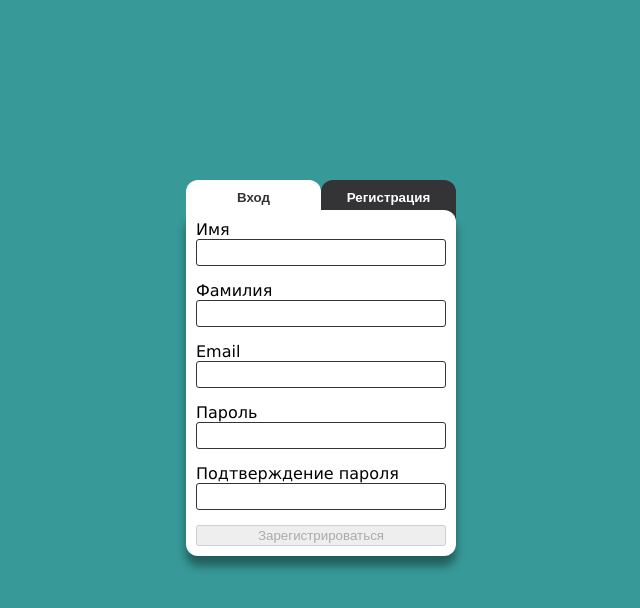
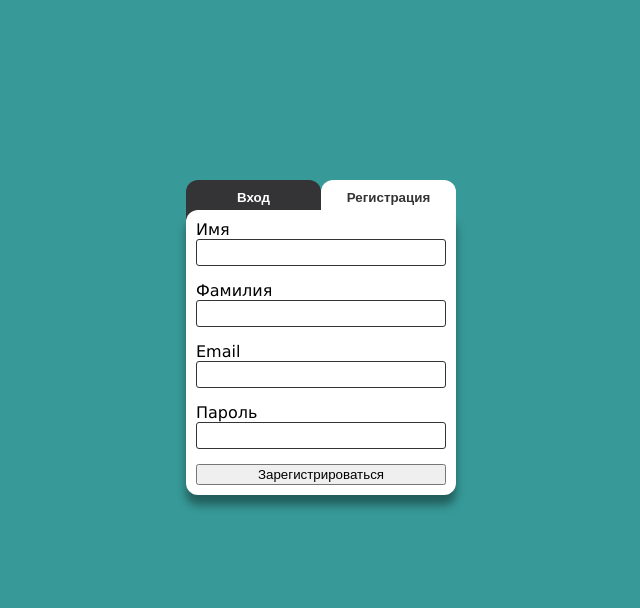
Before and after one commit to sashadivanchik/real-time-form-validation, a website built with webpack: page src/index.html in a window 1280 px wide. Both pictures are taken after a click on the button "Регистрация". Shown: the whole page, without its empty margins (319-959 px from the left). Built offline with nearby package versions, Linux system fonts and the light colour scheme.

Commit message:
refactoring tabs

```diff
--- a/src/index.html
+++ b/src/index.html
@@ -52,11 +52,11 @@
                             <input class='form__input js-password-input' type="password" name='password' id="register-password">
                             <p class='form__error js-error-reg' data-name='password'></p>
                         </div>
-                        <div class="form__field js-register-field">
+                        <!-- <div class="form__field js-register-field">
                             <label for="verify-password">Подтверждение пароля</label>
                             <input class='form__input js-verify-password-input' type="password" name='verifypassword' id="verify-password">
                             <p class='form__error js-error-reg' data-name='verifypassword'></p>
-                        </div>
+                        </div> -->
                         <button class="js-button-register" type="submit">Зарегистрироваться</button>
                     </form>
                 </div>
--- a/src/index.js
+++ b/src/index.js
@@ -9,5 +9,8 @@ const formRegistrationOptions = {
 	formSelector: document.querySelector('.js-form-registration')
 };
 
-switching(tabsButton, formContent)
+if (tabsButton && formContent) {
+	switching(tabsButton, formContent)
+}
+
 validateRegister(formRegistrationOptions);
--- a/src/js/tabs.js
+++ b/src/js/tabs.js
@@ -1,7 +1,6 @@
 export const switching = (buttons, content) => {
-
-    const tabs = (array, tabId) => {
-        array.forEach((item) => {
+    const tabs = (tabs, contents, tabId) => {
+        contents.forEach((item) => {
             if (item.dataset.id === tabId) {
                 item.classList.add('active');
                 return;
@@ -9,10 +8,8 @@ export const switching = (buttons, content) => {
             item.classList.remove('active');
             return;
         });
-    };
 
-    const activeTab = (array, tabId) => {
-        array.forEach((item) => {
+        tabs.forEach((item) => {
             if (item.dataset.id === tabId) {
                 item.classList.add('active__button');
                 return;
@@ -20,14 +17,13 @@ export const switching = (buttons, content) => {
             item.classList.remove('active__button');
             return;
         });
-    }
+    };
 
     buttons.forEach((button) => {
         button.addEventListener('click', (e) => {
                 e.preventDefault();
                 const id = button.dataset.id
-                tabs(content, id)
-                activeTab(tabsButton, id)
+                tabs(buttons, content, id)
             })
         })
 };
--- a/src/js/validation.js
+++ b/src/js/validation.js
@@ -1,7 +1,5 @@
 export const validateRegister = ({ formSelector }) => {
 	const buttonRegister = formSelector.querySelector('.js-button-register');
-
-	buttonRegister.disabled = 'disabled'
 
 	const errorContainers = [...formSelector.querySelectorAll('.js-error-reg')];
 
@@ -9,25 +7,15 @@ export const validateRegister = ({ formSelector }) => {
 		name: '',
 		surname: '',
 		email: '',
-		password: '',
-		verifypassword: ''
+		password: ''
 	};
 
 	const form = {
 		name: '',
 		surname: '',
 		email: '',
-		password: '',
-		verifypassword: ''
+		password: ''
 	};
-
-	const valid = {
-		name: false,
-		surname: false,
-		email: false,
-		password: false,
-		verifypassword: false
-	}
 
 	const initalColor = '#343436';
 	const errorColor = '#fa0019';
@@ -118,7 +106,6 @@ export const validateRegister = ({ formSelector }) => {
 
 	buttonRegister.addEventListener('click', (e) => {
 		e.preventDefault()
-		const { verifypassword, ...withoutVerifyPassword } = form;
-		console.log(JSON.stringify(withoutVerifyPassword, null, 2))
+		console.log(JSON.stringify(form, null, 2))
 	})
 };
```
Also changed, not shown: src/styles/validation.css (line endings or trailing spaces).
